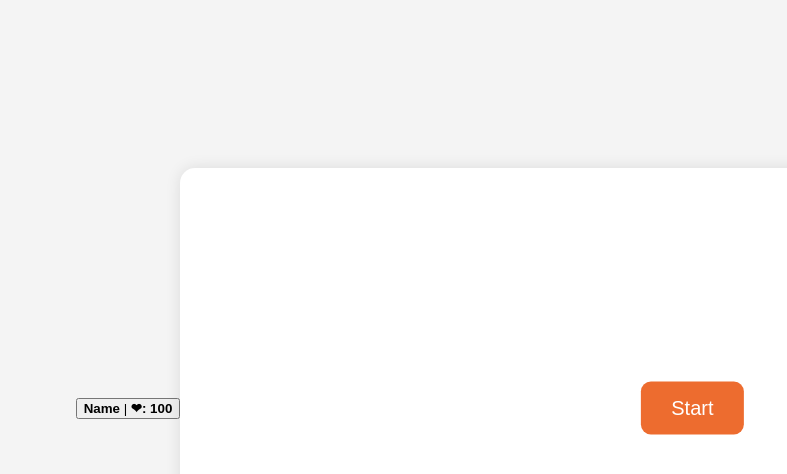
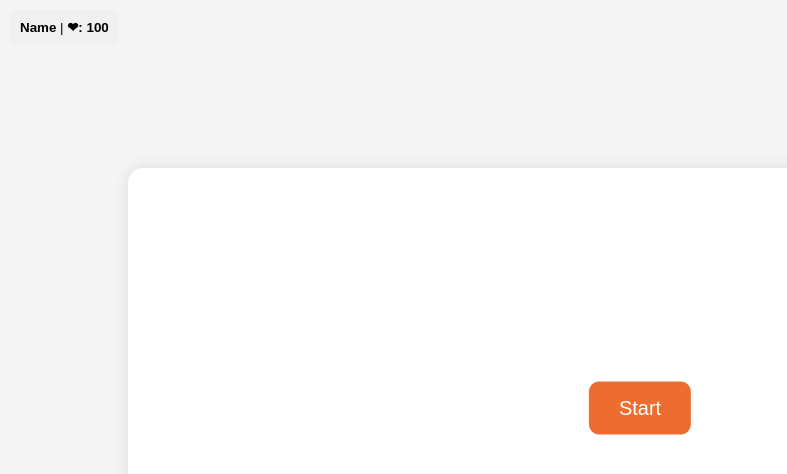
Before and after one commit to BeileZhang/quiz, a plain HTML site: page index.html in a window 1280 px wide. Shown: the whole page, without its empty margins (0-787 px from the left). Drawn offline with Linux system fonts and the light colour scheme.

Commit message:
Update styles.css

```diff
--- a/styles.css
+++ b/styles.css
@@ -6,6 +6,27 @@ body {
     height: 100vh;
     background-color: #f4f4f4;
 }
+
+.user-info {
+    position: absolute;
+    top: 10px;
+    left: 10px;
+    z-index: 1000; /* 确保它在页面的其他元素之上 */
+}
+
+.user-button {
+    background-color: #f0f0f0; /* 浅灰色背景 */
+    border: none;
+    padding: 10px;
+    border-radius: 5px; /* 轻微的圆角边缘 */
+    cursor: pointer; /* 鼠标悬停时显示指针 */
+}
+
+.user-button:hover {
+    background-color: #e0e0e0; /* 鼠标悬停时的背景色 */
+}
+
+/* 可以添加更多的样式来美化按钮 */
 
 .quiz-container {
     width: 80vw;
```
